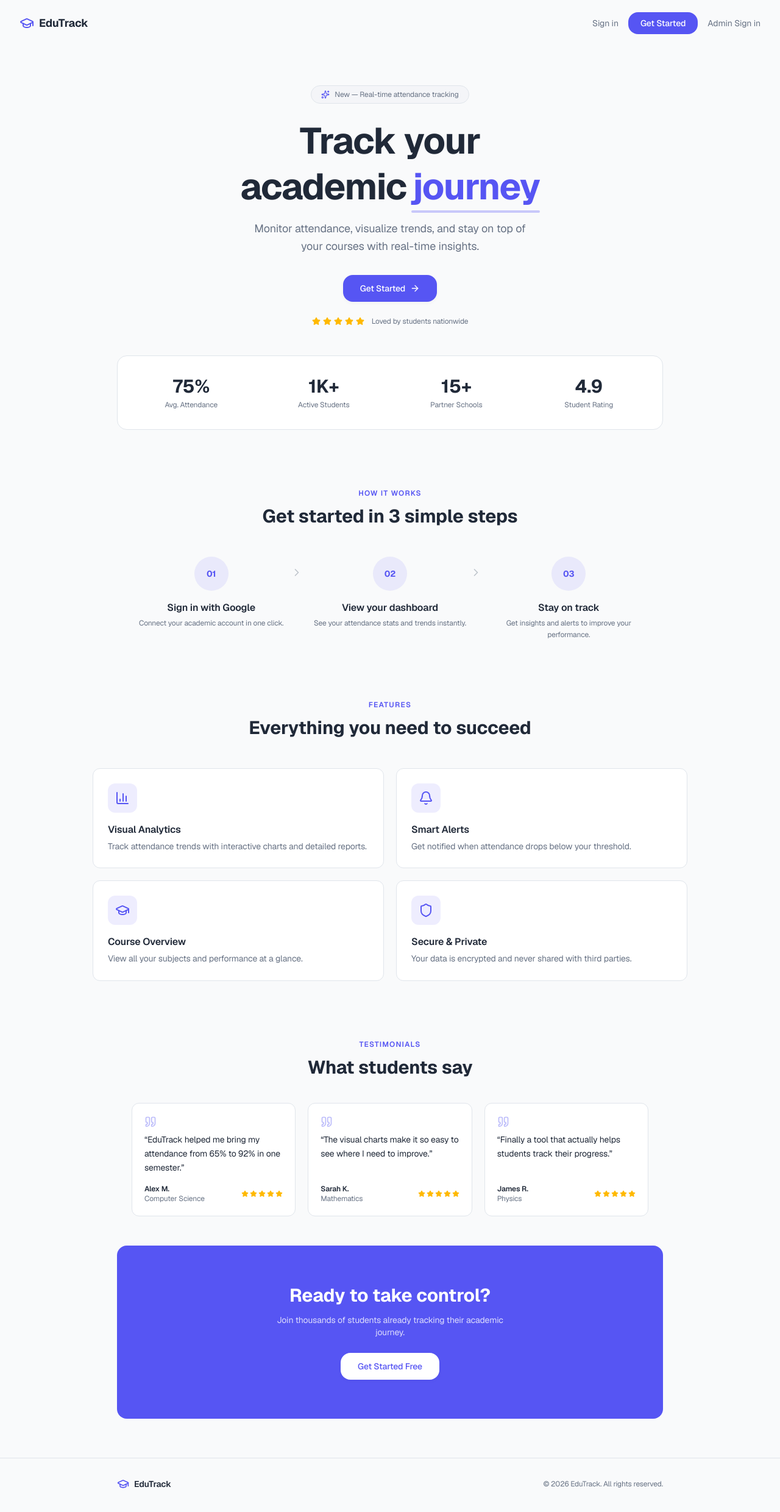
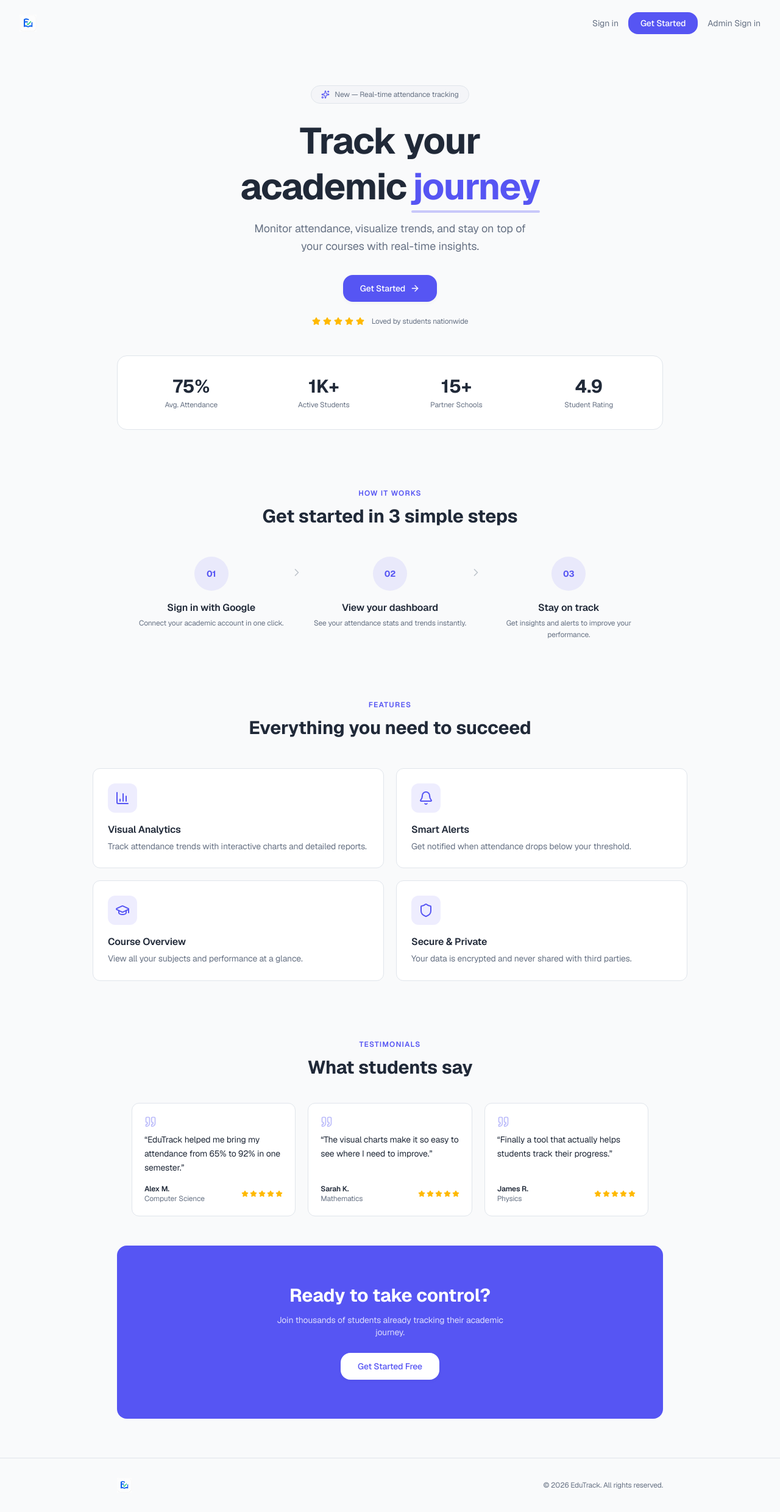
Before and after one commit to ChandrakantaMandal/EduTrack, a Next.js app: page / in a window 1280 px wide. Shown: the whole page at 61% size. Built offline with nearby package versions, Linux system fonts and the light colour scheme.

Commit message:
Add Logo

```diff
--- a/app/page.tsx
+++ b/app/page.tsx
@@ -1,8 +1,9 @@
+import Image from "next/image"
 import Link from "next/link"
 import {
-  GraduationCap,
   BarChart3,
   Bell,
+  GraduationCap,
   Shield,
   ArrowRight,
   Star,
@@ -84,10 +85,13 @@ export default async function Page() {
   return (
     <div className="flex min-h-svh flex-col">
       <header className="flex items-center justify-between px-5 py-4 sm:px-8 sm:py-5">
-        <div className="flex items-center gap-2">
-          <GraduationCap className="h-6 w-6 text-primary" />
-          <span className="text-lg font-bold">EduTrack</span>
-        </div>
+        <Image
+          src="/logo.png"
+          alt="EduTrack"
+          width={100}
+          height={28}
+          className="h-7 w-auto"
+        />
         <div className="flex items-center gap-4">
           <Link
             href="/login"
@@ -296,10 +300,13 @@ export default async function Page() {
 
       <footer className="border-t px-5 py-6 sm:px-6 sm:py-8">
         <div className="mx-auto flex max-w-4xl flex-col items-center justify-between gap-4 sm:flex-row">
-          <div className="flex items-center gap-2">
-            <GraduationCap className="h-5 w-5 text-primary" />
-            <span className="text-sm font-semibold">EduTrack</span>
-          </div>
+          <Image
+            src="/logo.png"
+            alt="EduTrack"
+            width={90}
+            height={24}
+            className="h-6 w-auto"
+          />
           <p className="text-xs text-muted-foreground">
             &copy; {new Date().getFullYear()} EduTrack. All rights reserved.
           </p>
--- a/components/admin-layout.tsx
+++ b/components/admin-layout.tsx
@@ -2,7 +2,8 @@
 
 import { useState, useTransition } from "react"
 import { AdminSidebar } from "@/components/admin-sidebar"
-import { Menu, X, Shield, LogOut } from "lucide-react"
+import { Menu, X, LogOut } from "lucide-react"
+import Image from "next/image"
 import { Input } from "@/components/ui/input"
 import { adminLogout } from "@/module/auth/utils/admin-auth-utils"
 
@@ -25,10 +26,13 @@ export function AdminLayout({ children }: { children: React.ReactNode }) {
         }`}
       >
         <div className="flex items-center justify-between border-b p-4 lg:hidden">
-          <div className="flex items-center gap-2">
-            <Shield className="h-5 w-5 text-primary" />
-            <h1 className="text-lg font-bold text-primary">EduTrack</h1>
-          </div>
+          <Image
+            src="/logo.png"
+            alt="EduTrack"
+            width={100}
+            height={28}
+            className="h-7 w-auto"
+          />
           <button
             onClick={() => setSidebarOpen(false)}
             className="flex h-8 w-8 items-center justify-center rounded-lg transition hover:bg-muted"
@@ -47,7 +51,13 @@ export function AdminLayout({ children }: { children: React.ReactNode }) {
           >
             <Menu className="h-5 w-5" />
           </button>
-          <h1 className="text-base font-bold text-primary">EduTrack</h1>
+          <Image
+            src="/logo.png"
+            alt="EduTrack"
+            width={90}
+            height={24}
+            className="h-6 w-auto"
+          />
           <div className="w-9" />
         </div>
 
--- a/components/admin-sidebar.tsx
+++ b/components/admin-sidebar.tsx
@@ -10,6 +10,7 @@ import {
   Shield,
   Calendar,
 } from "lucide-react"
+import Image from "next/image"
 import Link from "next/link"
 import { usePathname } from "next/navigation"
 
@@ -29,11 +30,14 @@ export function AdminSidebar() {
     <div className="flex h-full flex-col p-6">
       <Link href="/admin/dashboard">
         <div className="mb-10">
-          <div className="flex items-center gap-2">
-            <Shield className="h-5 w-5 text-primary" />
-            <h1 className="text-xl font-bold text-primary">EduTrack</h1>
-          </div>
-          <p className="ml-7 text-sm text-muted-foreground">Admin Panel</p>
+          <Image
+            src="/logo.png"
+            alt="EduTrack"
+            width={120}
+            height={32}
+            className="h-8 w-auto"
+          />
+          <p className="text-sm text-muted-foreground">Admin Panel</p>
         </div>
       </Link>
 
--- a/components/dashboard/dashboard-layout.tsx
+++ b/components/dashboard/dashboard-layout.tsx
@@ -4,6 +4,7 @@ import { useState } from "react"
 import { Sidebar } from "@/components/sidebar"
 import { Header } from "@/components/heder"
 import { Menu, X } from "lucide-react"
+import Image from "next/image"
 
 interface Props {
   user: {
@@ -35,7 +36,13 @@ export function DashboardLayout({ user, children }: Props) {
         }`}
       >
         <div className="flex items-center justify-between border-b p-4 lg:hidden">
-          <h1 className="text-lg font-bold text-primary">EduTrack</h1>
+          <Image
+            src="/logo.png"
+            alt="EduTrack"
+            width={100}
+            height={28}
+            className="h-7 w-auto"
+          />
           <button
             onClick={() => setSidebarOpen(false)}
             className="flex h-8 w-8 items-center justify-center rounded-lg transition hover:bg-muted"
@@ -56,7 +63,13 @@ export function DashboardLayout({ user, children }: Props) {
           >
             <Menu className="h-5 w-5" />
           </button>
-          <h1 className="text-base font-bold text-primary">EduTrack</h1>
+          <Image
+            src="/logo.png"
+            alt="EduTrack"
+            width={90}
+            height={24}
+            className="h-6 w-auto"
+          />
         </div>
 
         <Header user={user} userId={user.id} />
--- a/components/sidebar.tsx
+++ b/components/sidebar.tsx
@@ -2,6 +2,7 @@
 
 import { cn } from "@/lib/utils"
 import { BarChart3, BookOpen, LayoutDashboard, Settings } from "lucide-react"
+import Image from "next/image"
 import Link from "next/link"
 import { usePathname } from "next/navigation"
 
@@ -20,7 +21,13 @@ export function Sidebar() {
       {/* Logo */}
       <Link href="/dashboard">
         <div className="mb-10">
-          <h1 className="text-xl font-bold text-primary">EduTrack</h1>
+          <Image
+            src="/logo.png"
+            alt="EduTrack"
+            width={120}
+            height={32}
+            className="h-8 w-auto"
+          />
           <p className="hidden text-sm text-muted-foreground sm:block">
             Student Portal
           </p>
--- a/module/admin/subjects/components/subjects-page.tsx
+++ b/module/admin/subjects/components/subjects-page.tsx
@@ -36,7 +36,6 @@ export function SubjectsPage() {
     name: "",
     code: "",
     professor: "",
-    day: "",
   })
   const [editing, setEditing] = useState<Subject | null>(null)
   const [deleting, setDeleting] = useState<Subject | null>(null)
@@ -64,7 +63,6 @@ export function SubjectsPage() {
       name: form.name,
       code: form.code,
       professor: form.professor || undefined,
-      day: form.day || undefined,
     }
     if (editing) {
       await updateSubject(editing.id, data)
@@ -74,7 +72,7 @@ export function SubjectsPage() {
     setSaving(false)
     setShowForm(false)
     setEditing(null)
-    setForm({ name: "", code: "", professor: "", day: "" })
+    setForm({ name: "", code: "", professor: "" })
     load()
   }
 
@@ -84,7 +82,6 @@ export function SubjectsPage() {
       name: subject.name,
       code: subject.code,
       professor: subject.professor ?? "",
-      day: subject.schedule ?? "",
     })
     setShowForm(true)
   }
@@ -121,7 +118,7 @@ export function SubjectsPage() {
           <button
             onClick={() => {
               setEditing(null)
-              setForm({ name: "", code: "", professor: "", day: "" })
+              setForm({ name: "", code: "", professor: "" })
               setShowForm(true)
             }}
             className="flex items-center gap-2 rounded-xl bg-primary px-4 py-2 text-sm font-medium text-primary-foreground shadow-sm transition hover:opacity-90"
@@ -219,32 +216,6 @@ export function SubjectsPage() {
                   />
                 </div>
               ))}
-              <div>
-                <label className="text-xs font-medium text-foreground">
-                  Day
-                </label>
-                <select
-                  value={form.day}
-                  onChange={(e) =>
-                    setForm((prev) => ({ ...prev, day: e.target.value }))
-                  }
-                  className="mt-1 w-full rounded-xl border bg-card px-4 py-2.5 text-sm text-foreground transition outline-none focus:ring-2 focus:ring-primary/20"
-                >
-                  <option value="">Select day</option>
-                  {[
-                    "Monday",
-                    "Tuesday",
-                    "Wednesday",
-                    "Thursday",
-                    "Friday",
-                    "Saturday",
-                  ].map((d) => (
-                    <option key={d} value={d}>
-                      {d}
-                    </option>
-                  ))}
-                </select>
-              </div>
               <div className="flex items-center gap-3 pt-2">
                 <button
                   onClick={handleSave}
```
Also changed, not shown: public/logo.png (added).
